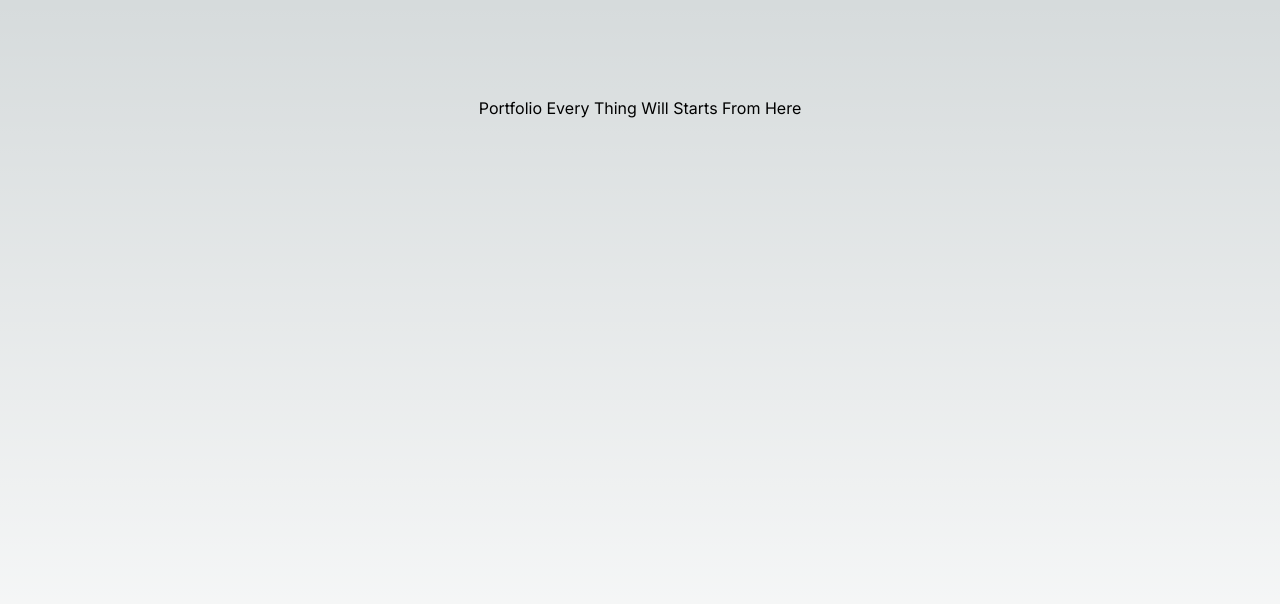
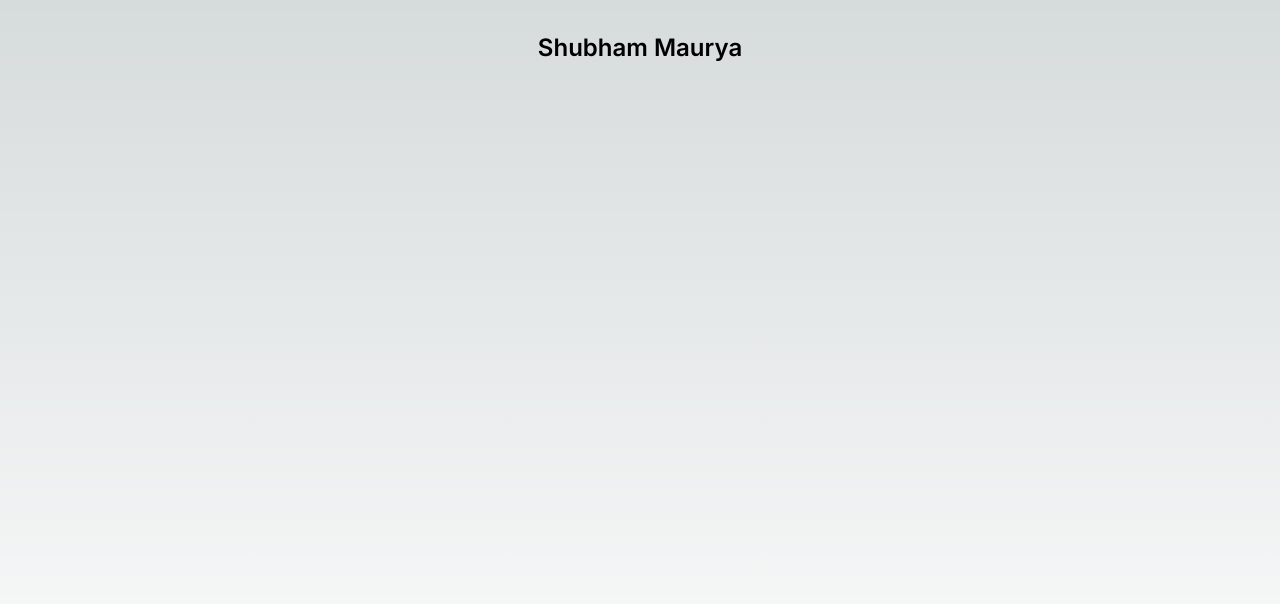
Before and after one commit to shub-sea/shubham, a Next.js app: page / in a window 1280 px wide. Shown: the top 604 px of the page. Built offline with nearby package versions, Linux system fonts and the light colour scheme.

Commit message:
Update page.tsx

```diff
--- a/src/app/page.tsx
+++ b/src/app/page.tsx
@@ -2,8 +2,8 @@ import Image from "next/image";
 
 export default function Home() {
   return (
-    <main className="flex min-h-screen flex-col items-center justify-between p-24">
-      <h1>Portfolio Every Thing Will Starts From Here</h1>
+    <main className="flex min-h-screen flex-col items-center justify-between p-8">
+      <h1 className="text-2xl font-semibold">Shubham Maurya</h1>
 
     </main>
   );
```
